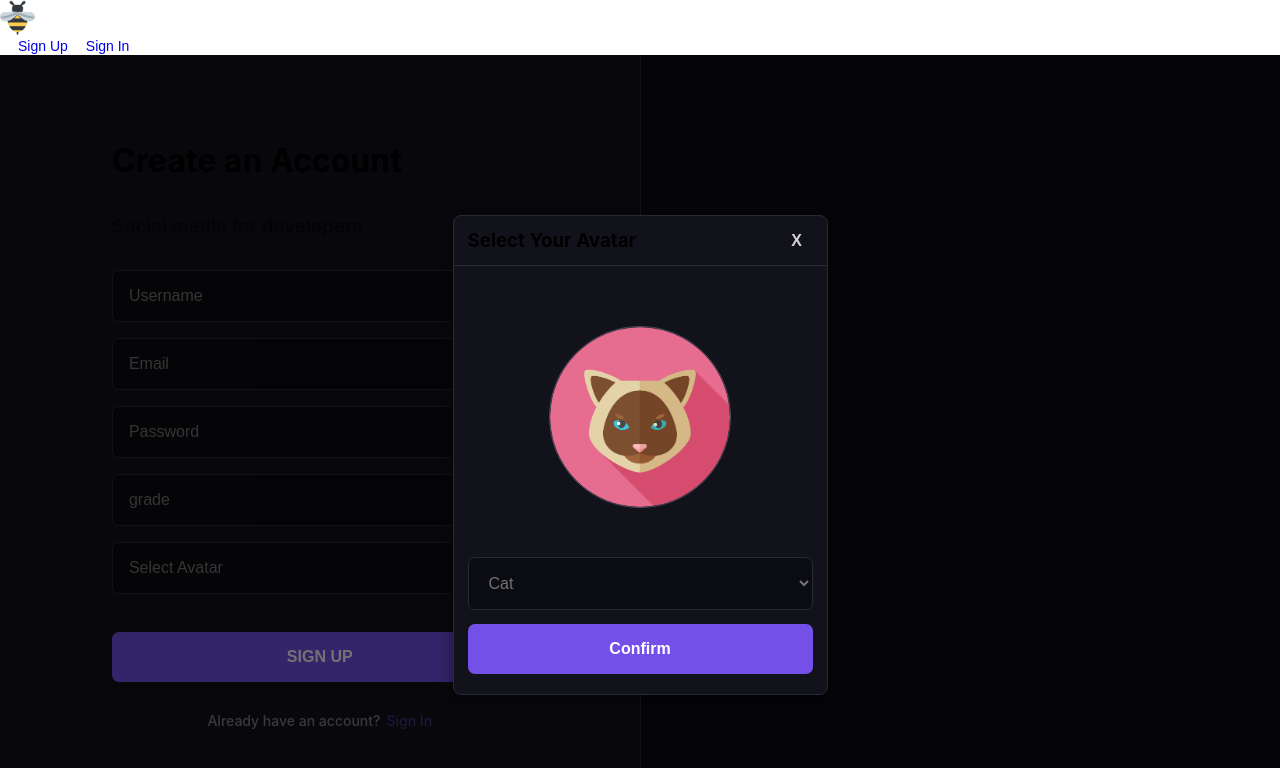
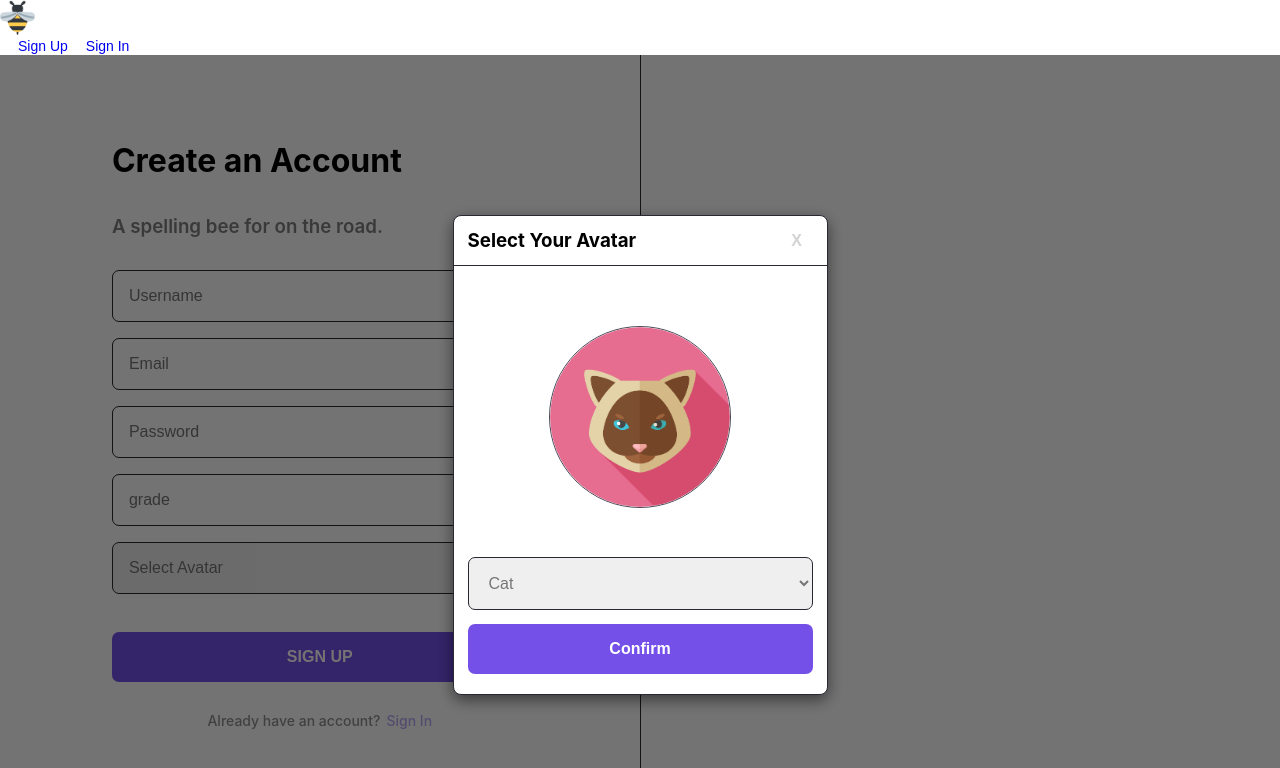
Before and after one commit to MrJanHorak/spelling-bee-practice-tool, a React (Create React App) app: page /signup in a window 1280 px wide. Both pictures are taken after a click on the button "Select Avatar". Shown: the top 768 px of the page. Built offline with nearby package versions, Linux system fonts and the light colour scheme.

Commit message:
add css styling to sign up and sign in

```diff
--- a/src/pages/Auth/SignUp.jsx
+++ b/src/pages/Auth/SignUp.jsx
@@ -56,7 +56,7 @@ const SignUp = (props) => {
         <div className="form-container">
           <div className="title-container">
             <h1>Create an Account</h1>
-            {msg ? <h3>{msg}</h3> : <h3>Social media for developers</h3>}
+            {msg ? <h3>{msg}</h3> : <h3>A spelling bee for on the road.</h3>}
           </div>
 
           <form className="register-form" onSubmit={handleSubmit}>
--- a/src/styles/Auth.css
+++ b/src/styles/Auth.css
@@ -9,7 +9,6 @@
   align-items: center;
   justify-content: center;
   border-right: 1px solid #292934;
-  background: #12121b;
 }
 
 .right-container{
@@ -17,7 +16,6 @@
   display: flex;
   align-items: center;
   justify-content: center;
-  background: #0B0B12;
 }
 
 .title-container{
@@ -63,13 +61,11 @@
 .form-container input {
   border: 1px solid #292934;
   border-radius: 7px;
-  background: #0B0B12;
 }
 
 #avatar-button {
   border: 1px solid #292934;
   border-radius: 7px;
-  background: #0B0B12;
   color: #757575;
   text-align: left;
 }
@@ -78,7 +74,7 @@
   margin-top: 22px;
   background: #7450E9;
   border: none;
-  color: white;
+  color: rgb(255, 255, 255);
   font-weight: 600;
   border-radius: 7px;
 }
@@ -89,7 +85,7 @@
   font-size: 14px;
   font-weight: 500;
   opacity: .5;
-  color: rgb(235, 235, 235);
+  color: rgb(32, 32, 32);
 }
 
 .redirect-link{
--- a/src/styles/AvatarSelection.css
+++ b/src/styles/AvatarSelection.css
@@ -14,8 +14,8 @@
   display: flex;
   flex-direction: column;
   align-items: center;
+  background-color: rgb(255, 255, 255);
   border-radius: 8px;
-  background: #12121b;
   min-width: 375px;
   min-height: 480px;
   box-sizing: border-box;
@@ -60,7 +60,6 @@
   border: 1px solid #292934;
   border-radius: 7px;
   margin-bottom: 14px;
-  background: #0B0B12;
 }
 
 .popup-menu button {
```
